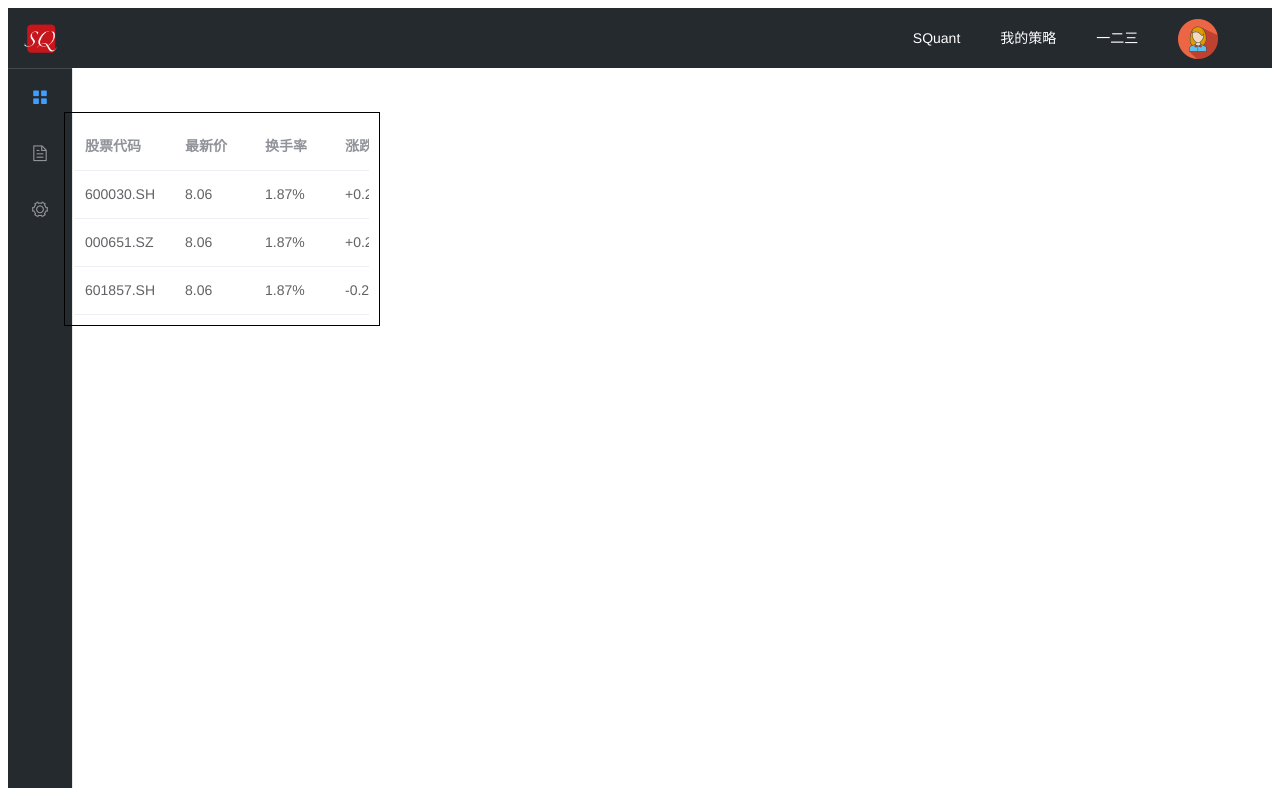
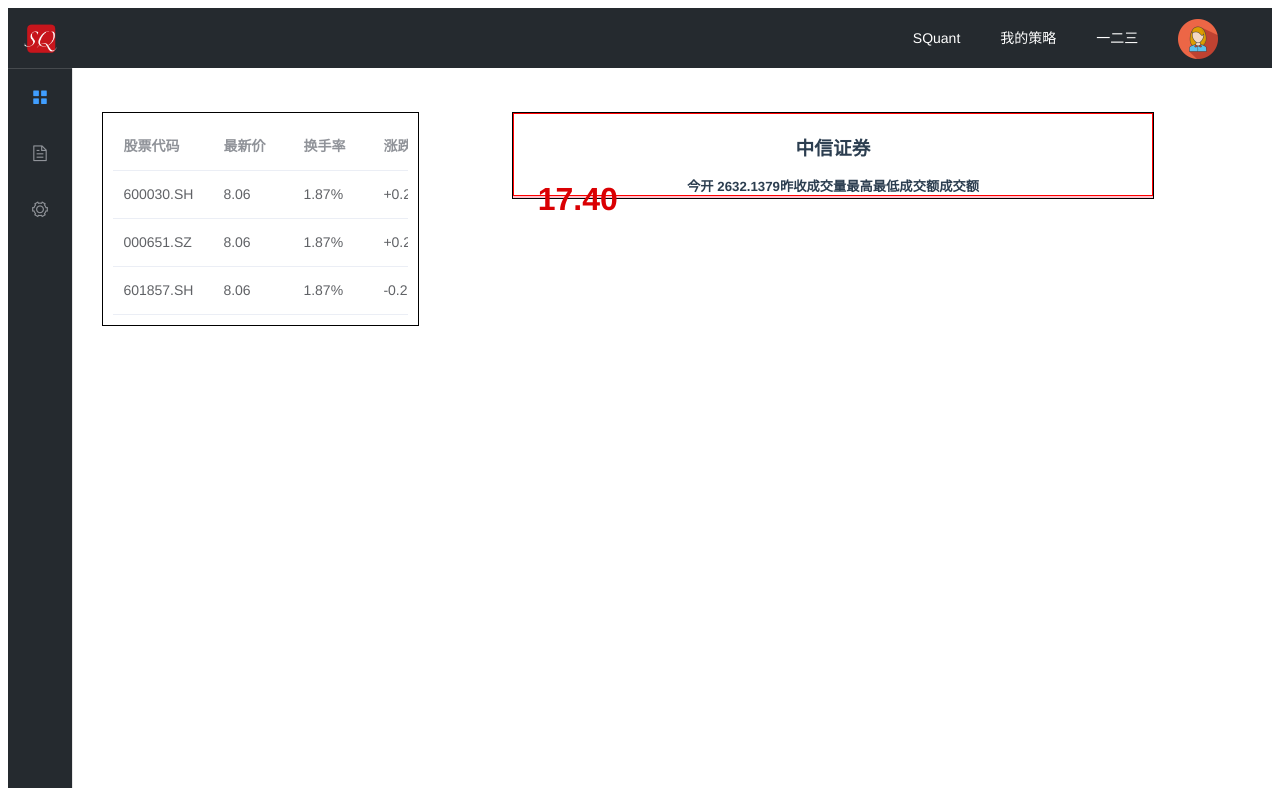
Before and after one commit to SQuantTeam/SQuant, a Vue app in the folder code/SQuant/appfront/: page /#/details in a window 1280 px wide. Built offline with nearby package versions, Linux system fonts and the light colour scheme; what vue-resource would draw is missing.

Commit message:
测试计划

```diff
--- a/code/SQuant/appfront/src/components/details.vue
+++ b/code/SQuant/appfront/src/components/details.vue
@@ -37,7 +37,7 @@
         </el-menu>
 
         <div>
-          <div id="stocks_list" style="position: absolute; width: 23%;border: 1px solid black;left: 5%;top: 14%;padding:10px">
+          <div id="stocks_list" style="position: absolute; width: 23%;border: 1px solid black;left: 8%;top: 14%;padding:10px">
             <el-table
               :data="stock_list_data"
               style="width: 100%"
@@ -67,6 +67,49 @@
                 label="涨跌幅">
               </el-table-column>
             </el-table>
+          </div>
+        </div>
+
+        <div style="border:1px solid black;width: 50%; position: absolute; left: 40%; top: 14%;">
+          <div id="stock_basic_info" style="border:1px solid red;">
+            <!-- example
+            {
+              close: '2668.1704',
+              date: '20181115',
+              high: '2668.1704',
+              last: '2668.1704',
+              limit_down: '0.0',
+              limit_up: '0.0',
+              low: '2631.8875',
+              oi: '0',
+              open: '2632.1379',
+              preclose: '2632.24249',
+              symbol: '000001.SH',
+              time: '150050000',
+              turnover: '171882491635.5',
+              volume: '207848721
+            }
+             -->
+            <h3>中信证券</h3>
+            <div style="color:#da0003;position:relative;margin-left:-80%;">
+              <h1 >17.40</h1>
+            </div>
+
+            <div style="position: relative;margin-left: 0%;margin-top: -10%;">
+              <h5 style="display:inline">今开  {{stock_details.open}}</h5>
+              <h5 style="display:inline">昨收</h5>
+              <h5 style="display:inline">成交量</h5>
+
+              <h5 style="display:inline">最高</h5>
+              <h5 style="display:inline">最低</h5>
+
+              <h5 style="display:inline">成交额</h5>
+              <h5 style="display:inline">成交额</h5>
+            </div>
+
+          </div>
+          <div id="stock_kline" style="border:1px solid pink">
+
           </div>
         </div>
     </div>
@@ -123,7 +166,8 @@
         activeIndex: "1",
         isCollapse: true,
         stock_id: '',
-        stock_list_data: [{
+        stock_list_data: [
+          {
             stock_code: '600030.SH',
             lasted_price: '8.06',
             stock_change: '1.87%',
@@ -143,7 +187,23 @@
             stock_change: '1.87%',
             stock_rise_fall: '-0.26',
             stock_up_down: '-1.52%'
-        }]
+          }],
+        stock_details: {
+          close: '2668.1704',
+          date: '20181115',
+          high: '2668.1704',
+          last: '2668.1704',
+          limit_down: '0.0',
+          limit_up: '0.0',
+          low: '2631.8875',
+          oi: '0',
+          open: '2632.1379',
+          preclose: '2632.24249',
+          symbol: '000001.SH',
+          time: '150050000',
+          turnover: '171882491635.5',
+          volume: '207848721'
+        }
       };
     },
     methods: {
```
Also changed, not shown: 1 other file (tests, documents, lock files or other folders). Lines whose indentation alone changed are shown as unchanged.
